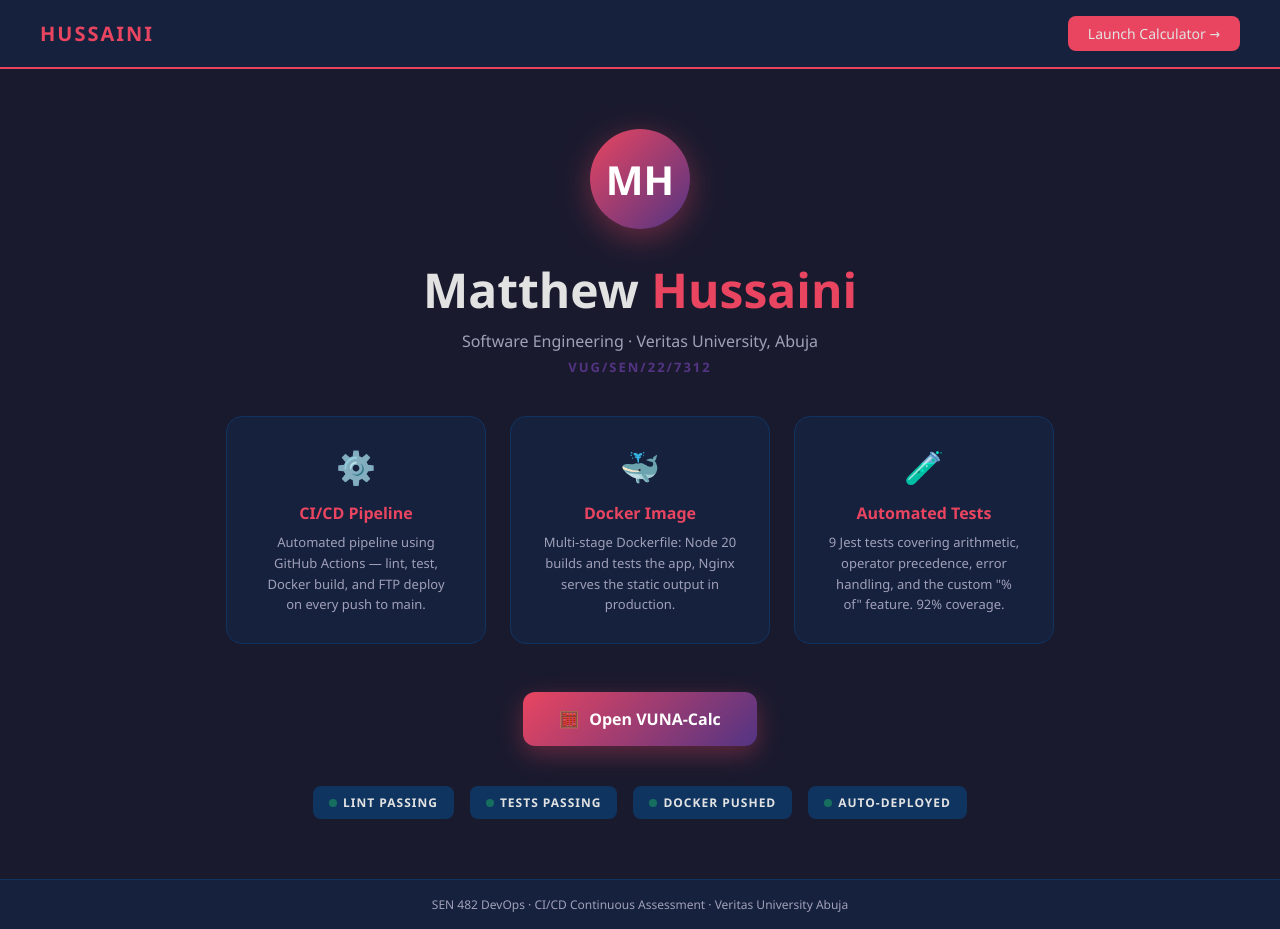
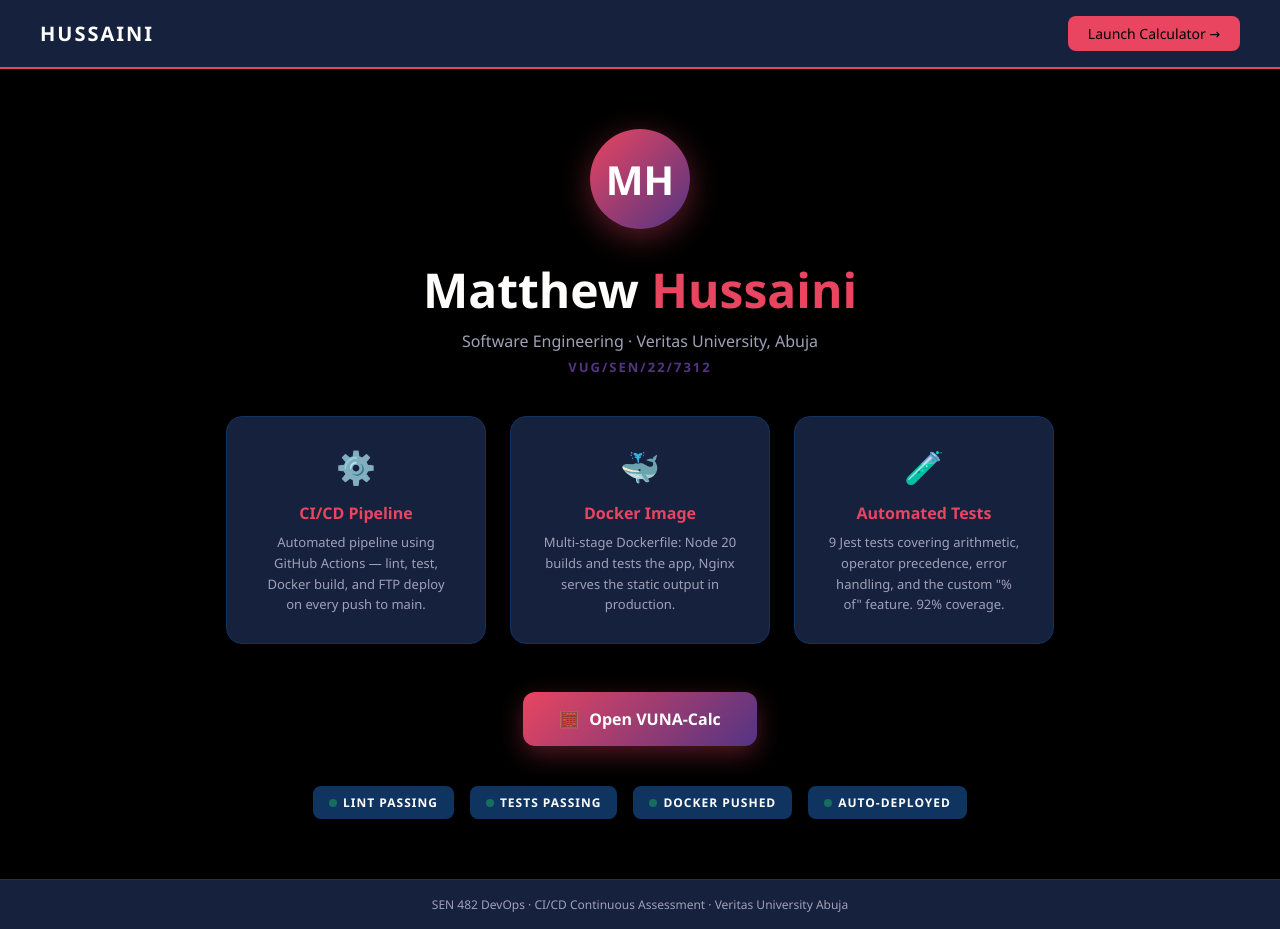
Before and after one commit to MatthewHussaini/vuna_calc, a website: page home.html in a window 1280 px wide. Drawn offline with Linux system fonts and the light colour scheme.

Commit message:
tweak: demo change for defense

```diff
--- a/home.html
+++ b/home.html
@@ -9,9 +9,9 @@
 
     body {
       min-height: 100vh;
-      background: #1a1a2e;
+      background: #000000;
       font-family: 'Segoe UI', Tahoma, Geneva, Verdana, sans-serif;
-      color: #e2e2e2;
+      color: #fffcfc;
       display: flex;
       flex-direction: column;
     }
@@ -28,11 +28,11 @@
     nav .logo {
       font-size: 20px;
       font-weight: 700;
-      color: #e94560;
+      color: #ffffff;
       letter-spacing: 2px;
     }
     nav a {
-      color: #e2e2e2;
+      color: #000000;
       text-decoration: none;
       font-size: 14px;
       font-weight: 500;
```
Also changed, not shown: index.html (+1 -1 lines).
